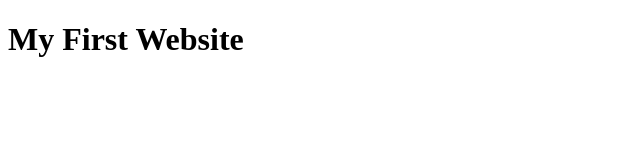
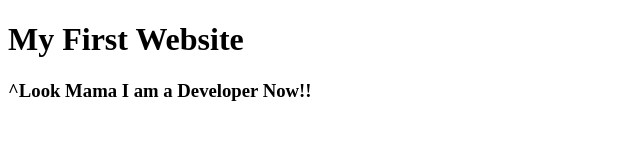
Before and after one commit to greywire2691/my-first-website, a plain HTML site: page index.html in a window 1280 px wide. Shown: the whole page, without its empty margins (0-640 px from the left). Drawn offline with Linux system fonts and the light colour scheme.

Commit message:
LearnedGithubPush

```diff
--- a/index.html
+++ b/index.html
@@ -8,7 +8,7 @@
 </head>
 <body>
 
+<h1>My First Website</h1>
+<h3>^Look Mama I am a Developer Now!!</h3>
 </body>
 </html>
-
-<h1>My First Website</h1>
```
